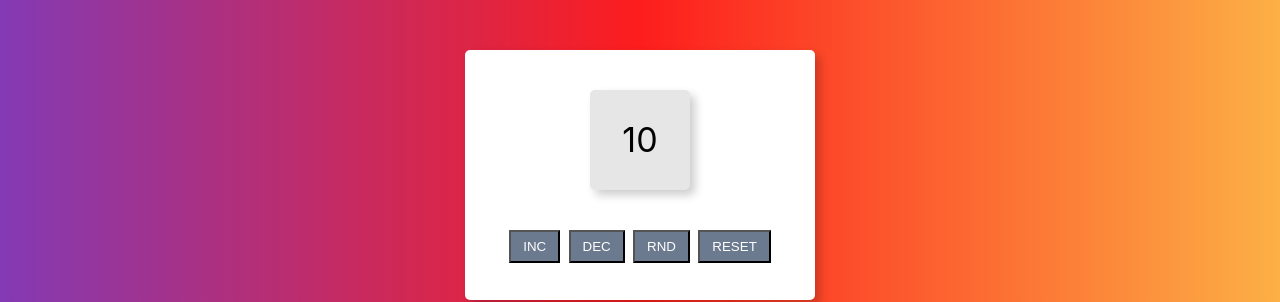
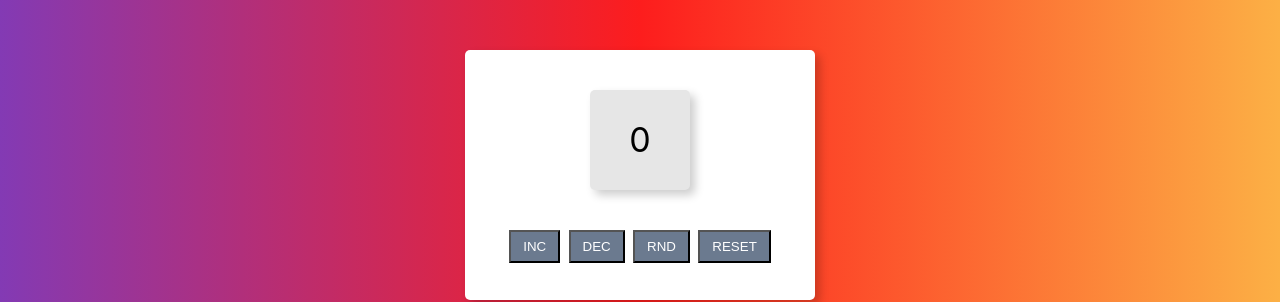
Before and after one commit to tkmynrg/trashCalcReactJS, a React (Create React App) app in the folder my-app/: page / in a window 1280 px wide. Shown: the top 302 px of the page. Built offline with nearby package versions, Linux system fonts and the light colour scheme.

Commit message:
revisions to match outcome

```diff
--- a/my-app/src/App.js
+++ b/my-app/src/App.js
@@ -7,20 +7,24 @@ class App extends React.Component {
     super(props);
     this.randomValue = this.randomValue.bind(this);
     this.state = {
-        counterValue: 10,
+        counterValue: this.props.counterValue,
     }
   }
 
   incrementValue = () => {
+      if (this.state.counterValue < 50) {
           this.setState(state => ({
               counterValue: this.state.counterValue + 1,
           }))
       }
+  }
 
   decrementValue = () => {
+    if (this.state.counterValue > -50) {
         this.setState(state => ({
             counterValue: this.state.counterValue - 1,
         }))
+    }
   }
 
     randomValue = () => {
@@ -32,10 +36,9 @@ class App extends React.Component {
 
     resetValue =() => {
       this.setState(state => ({
-          counterValue: 10,
+          counterValue: this.props.counterValue,
       }))
     }
-
 
   render() {
 
@@ -55,7 +58,7 @@ class App extends React.Component {
 
 const root = ReactDOM.createRoot(document.getElementById('root'));
 root.render(
-    <App />
+    <App counterValue={0} />
 );
 
 
```
Lines whose indentation alone changed are shown as unchanged.
